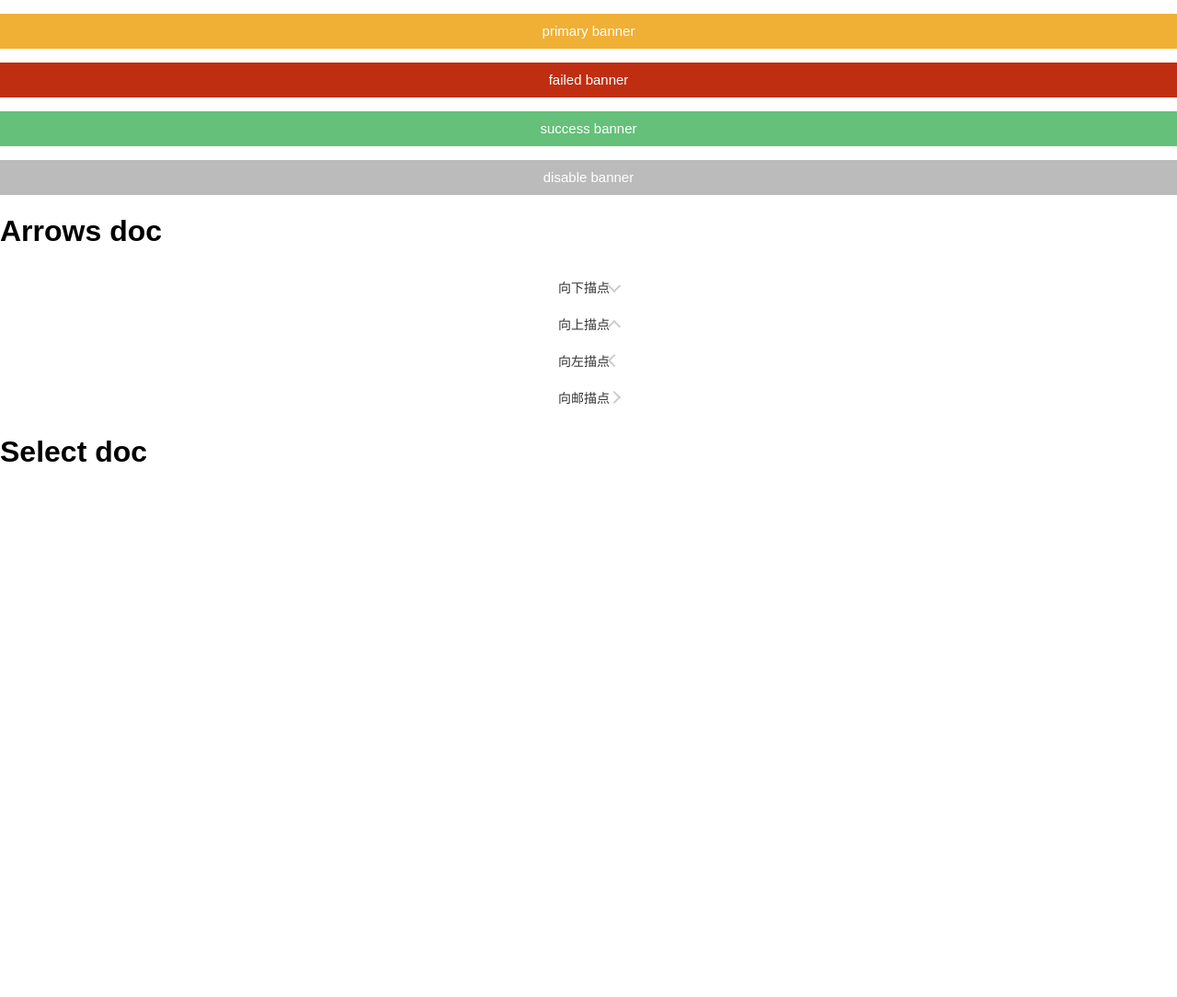
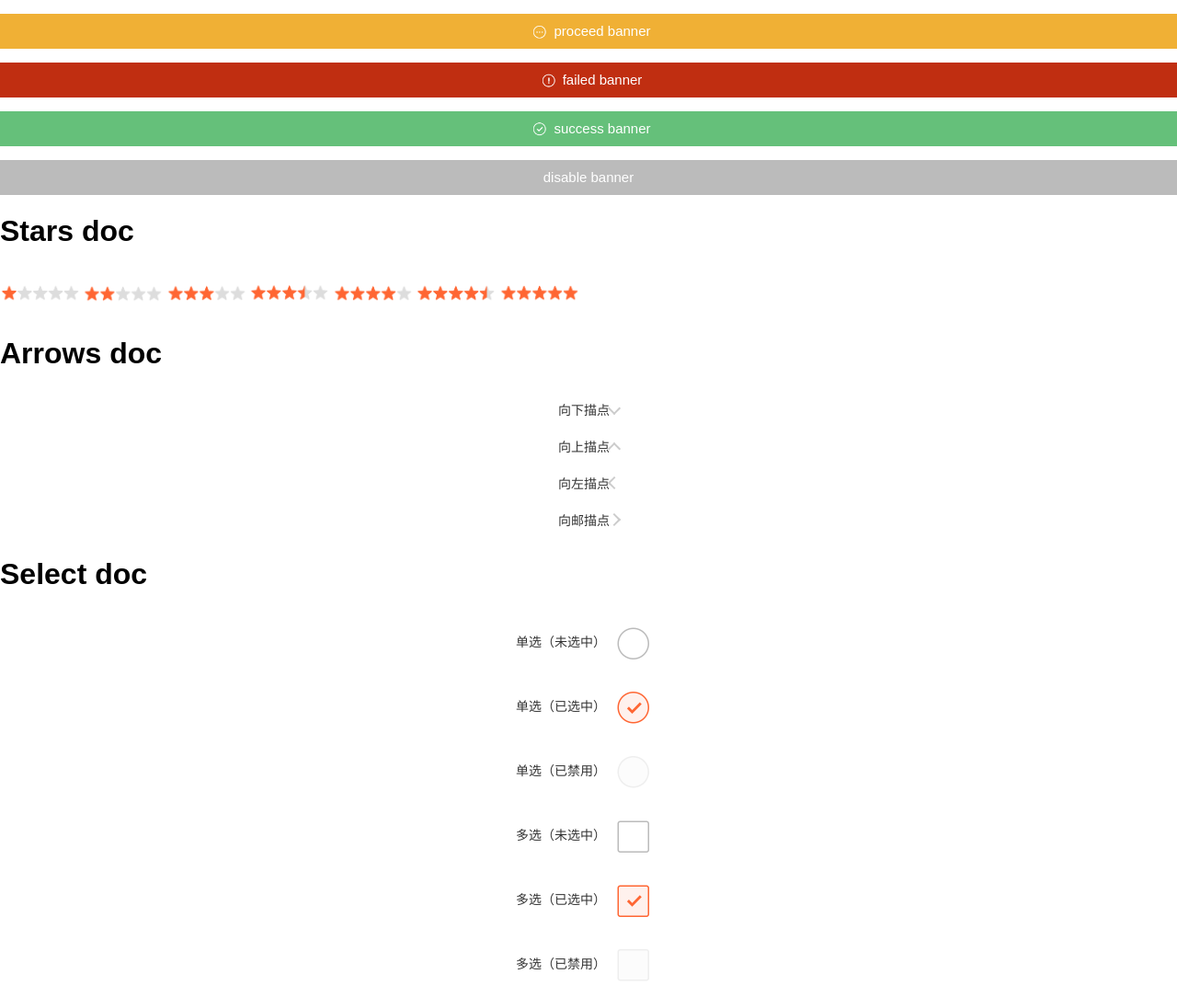
Before and after one commit to devWayne/mBase.css, a website: page docs/elements.html in a window 1280 px wide. Shown: the part 300-1384 px from the top of the page at 92% size. Before the commit the page ends 832 px from the top, so only its background shows below. Drawn offline with Linux system fonts and the light colour scheme.

Commit message:
add elements

```diff
--- a/docs/elements.html
+++ b/docs/elements.html
@@ -1,6 +1,7 @@
 <!DOCTYPE html>
 <html>
 <head>
+    <meta name="viewport" content="initial-scale=1, maximum-scale=1, user-scalable=no">
     <meta charset="utf-8">
     <title>Elements Docs</title>
     <link rel="stylesheet" href="../dist/ns.css">
@@ -22,10 +23,18 @@
 <p><button class="ns-btn-white ns-btn-sm">small</button><button class="ns-btn-white ns-btn-md">middle</button><button class="ns-btn-white ns-btn-lg">large</button></p>
 <p><button class="ns-btn-primary ns-btn-disable ns-btn-md">disable</button><button class="ns-btn-primary ns-btn-awaiting ns-btn-md">awaiting</button></p>
 <h1>Banners doc</h1>
-<p class="ns-banner-primary">primary banner</p>
-<p class="ns-banner-failed">failed banner</p>
-<p class="ns-banner-success">success banner</p>
+<p class="ns-banner-proceed"><i class="banner-icon proceed-icon"></i>proceed banner</p>
+<p class="ns-banner-failed"><i class="banner-icon failed-icon"></i>failed banner</p>
+<p class="ns-banner-success"><i class="banner-icon success-icon"></i>success banner</p>
 <p class="ns-banner-disable">disable banner</p>
+<h1>Stars doc</h1>
+<p class="ns-rank rank10"></p>
+<p class="ns-rank rank20"></p>
+<p class="ns-rank rank30"></p>
+<p class="ns-rank rank35"></p>
+<p class="ns-rank rank40"></p>
+<p class="ns-rank rank45"></p>
+<p class="ns-rank rank50"></p>
 <h1>Arrows doc</h1>
 <a href="#" class="b-line anchor">
 	向下描点<span class="ns-arrow arrow-bottom"></span>
@@ -40,6 +49,25 @@
 	向邮描点<span class="ns-arrow arrow-right"></span>
 </a>
 <h1>Select doc</h1>
+<a href="#" class="b-line anchor">
+	单选（未选中）<i class="ns-select single-unselected"></i>
+</a>
+<a href="#" class="b-line anchor">
+	单选（已选中）<i class="ns-select single-selected"></i>
+</a>
+<a href="#" class="b-line anchor">
+	单选（已禁用）<i class="ns-select single-disable"></i>
+</a>
+
+<a href="#" class="b-line anchor">
+	多选（未选中）<i class="ns-select mutiple-unselected"></i>
+</a>
+<a href="#" class="b-line anchor">
+	多选（已选中）<i class="ns-select mutiple-selected"></i>
+</a>
+<a href="#" class="b-line anchor">
+	多选（已禁用）<i class="ns-select mutiple-disable"></i>
+</a>
 
 </body>
 </html>
--- a/src/modules/elements/arrow.less
+++ b/src/modules/elements/arrow.less
@@ -9,7 +9,7 @@
   top: -1px;
   &.arrow-right {
   transform: rotate(-45deg);
-   }
+  }
   &.arrow-bottom {
   transform: rotate(-315deg);
   position: relative;
--- a/src/modules/elements/banner.less
+++ b/src/modules/elements/banner.less
@@ -5,7 +5,29 @@
 	line-height: 38px;
 }
 
+.banner-icon{
+	background:url('img/icon.png') no-repeat;
+	display: inline-block;
+  	width: 20px;
+  	height: 20px;
+	margin: 0 5px;
+  	vertical-align: middle;
+  	background-size: 30px auto;
+	&.proceed-icon{
+  		background-position: -5px -220px;
+	}
+	&.failed-icon{
+		background-position: -5px -177px;
+	}
+	&.success-icon{
+		background-position: -5px -199px;
+	}
+}
+
 .ns-banner-primary{
+	.ns-banner();
+}
+.ns-banner-proceed{
 	.ns-banner();
 	background-color:#f0b035;
 }
@@ -13,13 +35,11 @@
 .ns-banner-failed{
 	.ns-banner();
 	background-color:#c02e11;
-
 }
 
 .ns-banner-success{
 	.ns-banner();
 	background-color:#65c07a;
-
 }
 
 .ns-banner-disable{
--- /dev/null
+++ b/src/modules/elements/select.less
@@ -0,0 +1,27 @@
+.ns-select{
+  	background: url(img/icon.png) no-repeat;
+  	display: inline-block;
+  	width: 50px;
+  	height: 50px;
+  	margin: 0 5px;
+  	vertical-align: middle;
+  	background-size: 50px auto;
+	&.single-selected{
+	background-position: -0px -55px;
+	}
+	&.single-unselected{
+	background-position: 0px -101px;
+	}
+	&.single-disable{
+	background-position: 0px -8px;
+	}
+	&.mutiple-disable{
+	background-position: 0px -146px;
+	}
+	&.mutiple-selected{
+	background-position: 0px -194px;
+	}
+	&.mutiple-unselected{
+	background-position: -0px -242px;
+	}
+}
--- a/src/modules/text.less
+++ b/src/modules/text.less
@@ -4,3 +4,9 @@
 	-webkit-line-clamp: 2;
 	-webkit-box-orient: vertical
 }
+
+.ns-text-ellipsis-2{
+	white-space:nowrap;
+	overflow: hidden;
+	text-overflow: ellipsis;
+}
--- a/src/ns.less
+++ b/src/ns.less
@@ -5,6 +5,7 @@
 @import "modules/elements/line";
 @import "modules/elements/star";
 @import "modules/elements/banner";
+@import "modules/elements/select";
 
 //grid
 @import "modules/grid";
```
Also changed, not shown: docs/grids.html (+1 -1 lines), src/modules/elements/line.less (+6 -6 lines), css/ns-css/ns.css, dist/img/icon.png (added), dist/img/select.png (deleted), dist/ns.css, src/img/icon.png (added), src/img/select.png (deleted).
